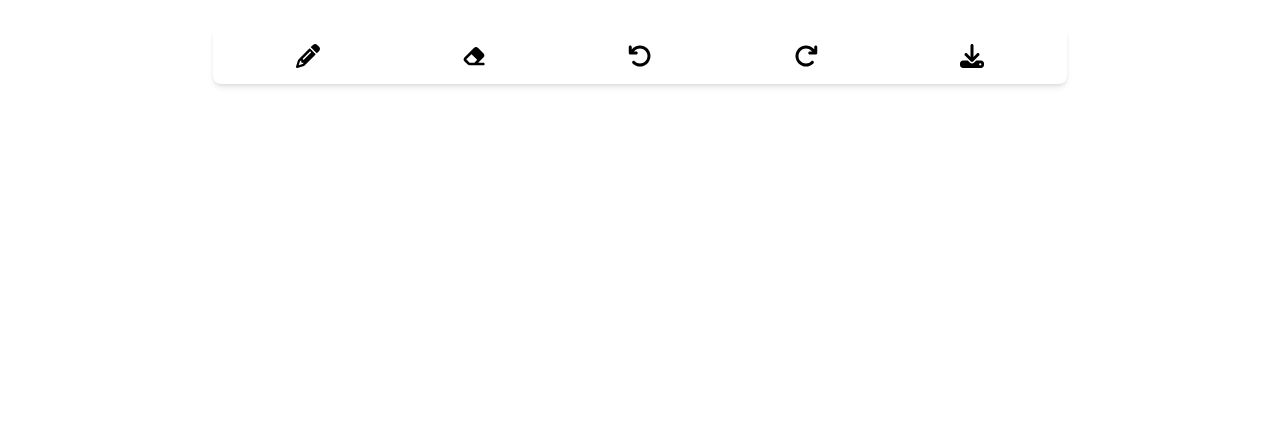
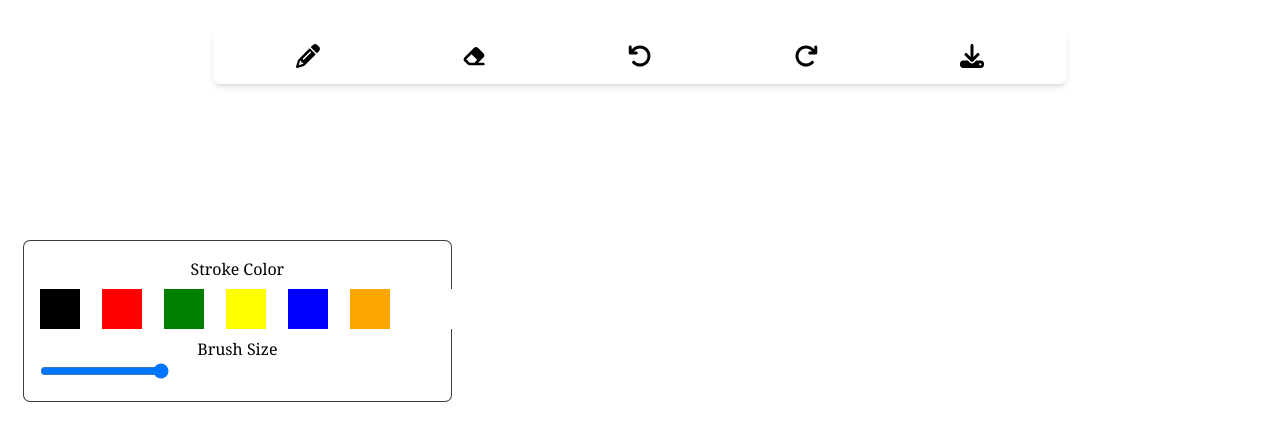
Before and after one commit to MohamedAklamaash/SketchBook, a Next.js app: page / in a window 1280 px wide. Shown: the top 440 px of the page. Built offline with nearby package versions, Linux system fonts and the light colour scheme.

Commit message:
created toolkit

```diff
--- a/components/ui/ToolBox.tsx
+++ b/components/ui/ToolBox.tsx
@@ -1,14 +1,68 @@
-import React from 'react'
+"use client"
+import {useState} from 'react';
+import { colors } from '@/constants/colorsConstant';
 
 export default function ToolBox() {
+  const [brushSize, setbrushSize] = useState<number>(0);
+  const [brushColor, setbrushColor] = useState<string>(colors.Black);
   return (
     <div
-    className=' w-1/2 absolute top-[34%]  '
+    className=' mx-6 px-4 w-1/3 mt-[11%] max-md:w-10/12 ring-1 ring-text1 p-4 rounded-md  '
     >
       <div
-      className=' border-border2 shadow-md '
+      className=''
       >
-
+        <h4
+        className=' text-center font-serif'
+        >
+          Stroke Color
+        </h4>
+      </div>
+      <div
+      className=' py-2 justify-evenly grid grid-cols-7 max-md:grid-cols-3 max-md:gap-x-10  gap-10'
+      >
+        <div className='w-10 h-10 cursor-pointer'  style={{backgroundColor:colors.Black}}
+        onClick={(e)=>{
+          setbrushColor(colors.Black);
+        }}
+        />
+        <div className='w-10 h-10 cursor-pointer'  style={{backgroundColor:colors.Red}}
+        onClick={(e)=>{
+          setbrushColor(colors.Red);
+        }}
+        />
+        <div className='w-10 h-10 cursor-pointer' style={{backgroundColor:colors.Green}}
+         onClick={(e)=>{
+          setbrushColor(colors.Green);
+        }}
+        />
+        <div className='w-10 h-10 cursor-pointer'  style={{backgroundColor:colors.Yellow}}
+         onClick={(e)=>{
+          setbrushColor(colors.Yellow);
+        }} />
+        <div className='w-10 h-10 cursor-pointer'  style={{backgroundColor:colors.Blue}}
+         onClick={(e)=>{
+          setbrushColor(colors.Blue);
+        }} />
+        <div className='w-10 h-10 cursor-pointer'  style={{backgroundColor:colors.Orange}}
+         onClick={(e)=>{
+          setbrushColor(colors.Orange);
+        }} />
+        <div className='w-10 h-10 cursor-pointer'  style={{backgroundColor:colors.White}}
+         onClick={(e)=>{
+          setbrushColor(colors.White);
+        }} />
+      </div>
+      <div>
+        <h4
+          className=' text-center font-serif'
+        >Brush Size</h4>
+        <div>
+          <input type="range" min={1} max={10} step={1}
+          onChange={(e)=>{
+            setbrushSize(Number(e.target.value));
+          }} />
+        </div>
       </div>
     </div>
   )
--- /dev/null
+++ b/constants/colorsConstant.ts
@@ -0,0 +1,9 @@
+export const colors = {
+    Black:"black",
+    Red:"red",
+    Green:"green",
+    Blue:"blue",
+    Orange:"orange",
+    Yellow:"yellow",
+    White:"white"
+}
```
